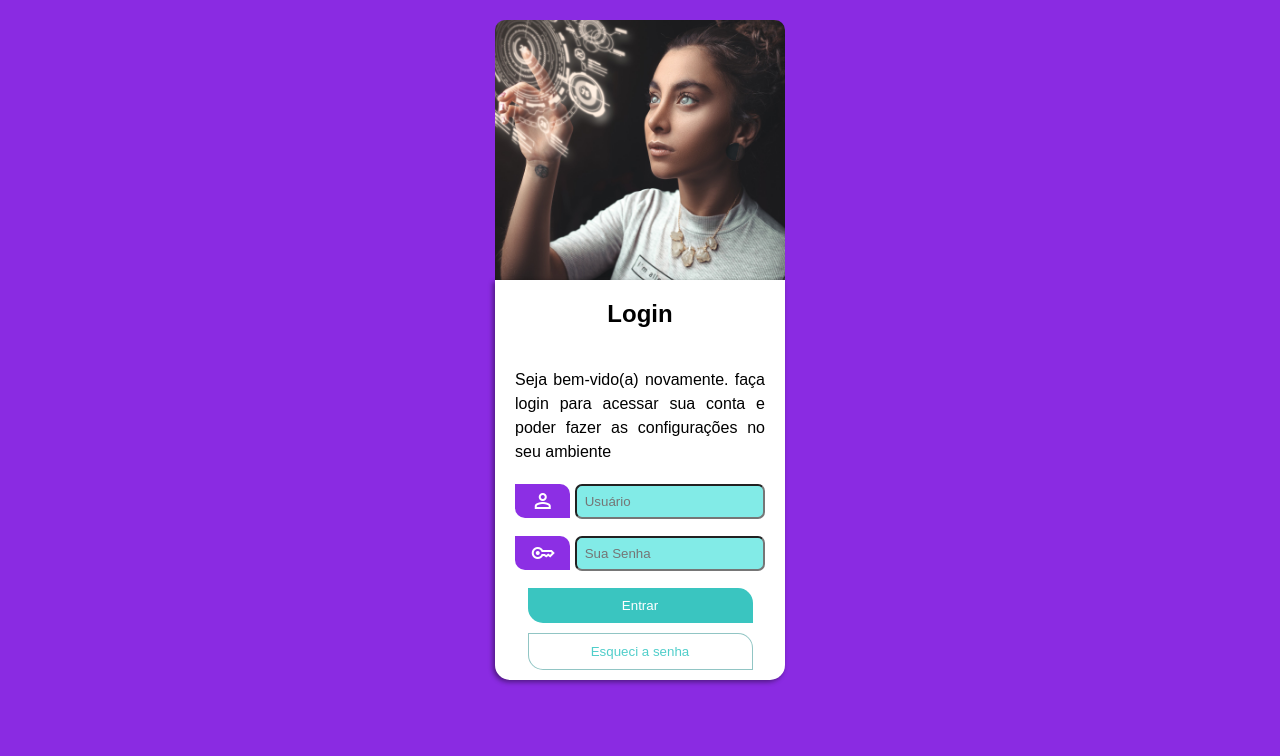
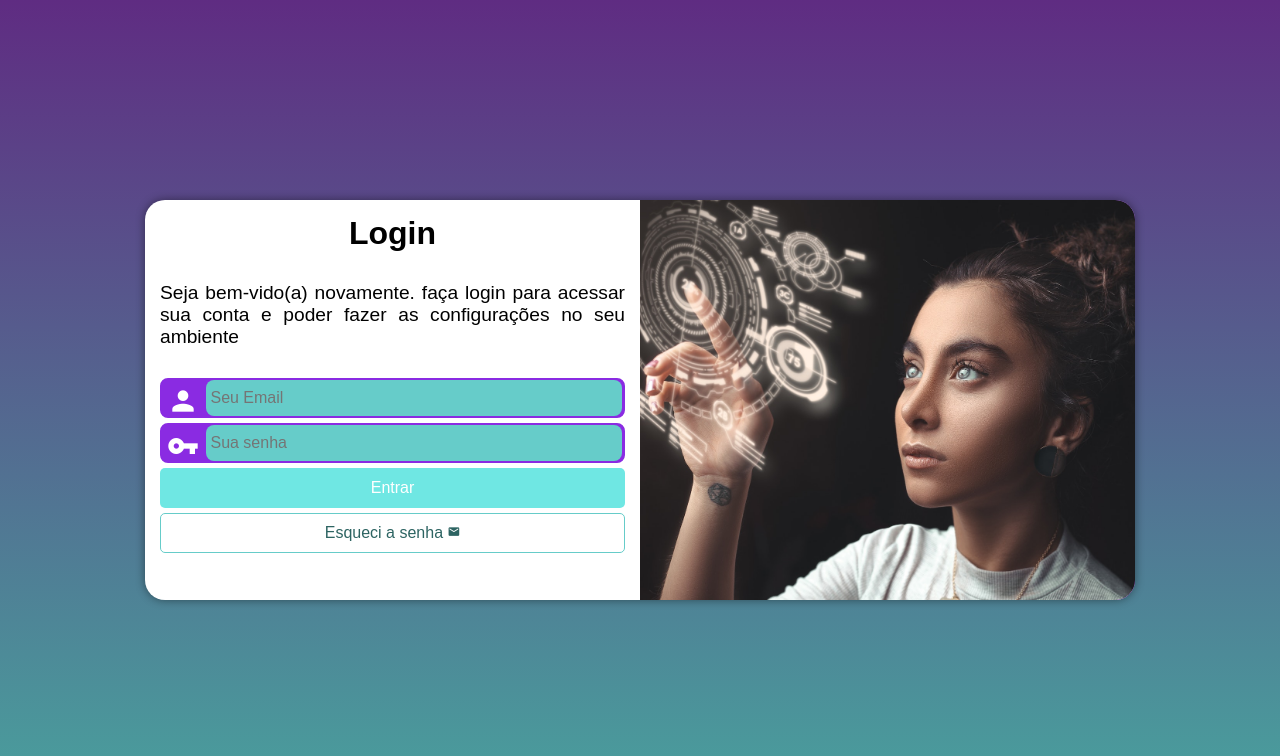
Before and after one commit to Mateus-ADS/projeto-login, a plain HTML site: page index.html in a window 1280 px wide. Drawn offline with nearby package versions, Linux system fonts and the light colour scheme.

Commit message:
refiz o projeto
refiz o projeto com ajuda da video aulo do CursoEmVideo

```diff
--- a/estilos/media.css
+++ b/estilos/media.css
@@ -1,55 +1,51 @@
 @charset "UTF-8";
 
 @media screen and (min-width: 768px) and (max-width:992px) {
-    div#imagem {
-        width: 35%;
-        height: 330px;
-        background: url(../imagens/pexels-ali-pazani-2777898.jpg) center top;
-        background-size: cover;
-        position: absolute;
-        top: 50%;
-        left: 25%;
-        transform: translate(-50%, -50%);
-        border-radius: 10px 0px 0px 10px;
+    body {
+        background-image: linear-gradient(to top, #49a09d,#8a2be2);
+    }
+    section#login {
+        width: 80vw;
+        height: 320px;
+    }
+    section#login > div#imagem {
+        background-position: center center;
+        float: left;
+        width: 40%;
+        height: 100%;
+    }
+    section#login > div#formulario {
+        float: right;
+        width: 60%;
 
     }
-    div#formulario {
-        width: 420px;
-        height: 330px;
-        position: absolute;
-        top: 53%;
-        left: 64%;
-        transform: translate(-50%, -51%);
-        border-radius: 0px 15px 15px 0px;
+    div#formulario > p {
+        margin: 15px 0px;
+    }
+}
+@media screen and (min-width: 992px) {
+    body {
+        background-image: linear-gradient(to top, #49a09d,#5f2c82);
+    }
+    section#login {
+        width: 990px;
+        height: 400px;
+    }
+    section#login > div#imagem {
+        float: right;
+        width: 50%;
+        height: 100%;
+
+    }
+    section#login > div#formulario {
+        float: left;
+        width: 50%;
     }
     div#formulario > h1 {
-        padding: 7px;
+        font-size: 2em;
     }
     div#formulario > p {
-        margin-top: -20px;
-    }
-    input#senha{
-        position: relative;
-        top: -7px;
-        left: 10px;
-        width: 285px;
-    }
-    input#usuario {
-        position: relative;
-        top: -7px;
-        left: 10px;
-        width: 285px;
-    }
-    #entrar {
-        width: 300px;
-    }
-    #rec-senha {
-        width: 300px;
+        font-size: 1.2em;
+        margin: 20px 0px;
     }
 }
-@media screen and (min-width: 1025px) and (max-width:1200px) {
-
-}
-@media screen and (min-width: 1201px) {
-
-}
--- a/estilos/style.css
+++ b/estilos/style.css
@@ -4,7 +4,7 @@
 
     Paleta de cores:
     Verde: #49a09d
-    Lilás: #5f2c82
+    Lilás: #8a2be2
 
 */
 
@@ -12,113 +12,128 @@
     font-family: Arial, Helvetica, sans-serif;
     margin: 0px;
     padding: 0px;
+    box-sizing: border-box;
 }
-body {
-    background-color: blueviolet;
+body,html {
+    background-color: #8a2be2;
+    height: 100vh;
+    width: 100vw;
+}
+main {
+    position: relative;
+    height: 100vh;
     width: 100vw;
 }
 section#login {
-    text-align: center;
+    position: absolute;
+    top: 50%;
+    left: 50%;
+    background-color: white;
+    width: 270px;
+    height: 550px;
+    border-radius: 20px;
+    overflow: hidden;
+    box-shadow: 0px 0px 10px rgba(0, 0, 0, 0.445);
+
+    transform: translate(-50%, -50%);
+    transition: widht 0.5s, height 0.5s;
+    transition-timing-function: ease;
 }
 
-div#formulario > h1 {
-    padding: 20px;
+section#login > div#imagem {
+    display: block;
+    background: #8a2be2 url(../imagens/pexels-ali-pazani-2777898.jpg) no-repeat;
+    background-size: cover;
+    height: 200px;
 }
-div#formulario > p {
-    padding: 20px;
+section#login > div#formulario {
+    display: block;
     text-align: justify;
-    line-height: 1.5em;
-    font-weight: 500;
+    padding: 15px;
 }
 
 input#usuario {
-    padding: 8px;
-    position: relative;
-    margin-bottom: 10px;
-    width: 170px;
-    border-radius: 7px;
-    top: -7px;
-    background-color: #82ebe7;
-}
-input#usuario:focus {
-   background-color: white;
-   color: black;
-}
-
-input#senha:focus {
-    background-color: white;
-    color: black;
+    display: inline-block;
+    padding: 5px;
 }
 input#senha {
-    padding: 8px;
-    position: relative;
-    top: -7px;
-    width: 170px;
-    border-radius: 7px;
-    background-color: #82ebe7;
+    display: inline-block;
+    padding: 5px;
+    margin-bottom: 10px;
 
 }
-
-div#imagem {
-    background: url(../imagens/pexels-ali-pazani-2777898.jpg) center center ;
-    background-size: cover;
-    position: absolute;
-    top: 20%;
-    left: 50%;
-    transform: translate(-50%, -50%);
-    height: 40%;
-    width: 290px;
-    margin-top: 20px;
-    border-radius:  10px 10px 0px 0px;
+div#formulario > p {
+    font-size: 0.9em;
+    text-align: justify;
+    padding: 10px 0px 10px 0px;
 }
-div#formulario {
-    background-color: rgb(255, 255, 255);
-    position: absolute;
-    top: 60%;
-    left: 50%;
-    transform: translate(-50%, -50%);
-    height: 400px;
-    width: 290px;
-    border-radius: 0px 0px 15px 15px;
-    box-shadow: -2px 2px 5px rgba(0, 0, 0, 0.438);
+div#formulario > h1 {
+    text-align: center;
+    margin-bottom: 10px;
 }
-
-.material-symbols-outlined {
-    display: inline-block;
-    background-color:  rgb(140, 47, 228);
-    color: rgb(255, 255, 255);
+form > div.campo {
+    border: 2px solid #8a2be2;
+    background-color: #8a2be2;
+    display: block;
+    width: 100%;
+    height: 40px;
+    border-radius: 8px;
+    margin: 5px 0px;
+}
+div.campo > span  {
+    color: white;
+    font-size: 2em;
+    width: 40px;
     padding: 5px;
-    border-radius: 0px 10px 0px 10px;
-    width: 45px;
 }
-
-#entrar {
-    display: inline-block;
-    padding: 10px 15px 10px 15px;
-    background-color: #3ac5c0;
+div.campo > input {
+    border: none;
+    background-color: #66ccc9;
+    font-size: 1em;
+    height: 100%;
+    border-radius: 8px;
+    padding: 4px;
+    width: calc(100% - 45px);
+    transform: translateY(-14px);
+}
+div.campo input:focus-within {
+    background-color: white;
+}
+div.campo > label {
+    display: none;
+}
+form > input[type=submit] {
+    display: block;
+    font-size: 1em;
+    width: 100%;
+    height: 40px;
+    background-color: #6fe7e3;
     color: white;
-    margin-top: 10px;
-    margin-bottom: 10px;
-    border-radius: 0px 15px 0px 15px;
-    border: 0px;
-    width: 225px;
+    border: none;
+    border-radius: 5px;
 }
-#rec-senha {
-    display: inline-block;
-    padding: 10px 15px 10px 15px;
-    background-color: rgb(255, 255, 255);
-    color: #50ceca;
-    font-weight: lighter;
-    border-radius: 0px 15px 0px 15px;
-    border: 0px;
-    width: 225px;
-    border: 1px solid #49a09d9a;
+form > input[type=submit]:hover {
+    background-color: #66ccc9;
+    cursor: pointer;
 }
-
-#entrar:hover {
-    background-color: #50ceca;
+form > a.botao {
+    margin-top: 5px;
+    padding-top: 10px;
+    display: block;
+    text-align: center;
+    font-size: 1em;
+    width: 100%;
+    height: 40px;
+    background-color: white;
+    border-radius: 5px;
+    border: 1px solid #66ccc9;
+    color: #2d6462;
+    text-decoration: none;
 }
-#rec-senha:hover {
-    background-color: #3ac5c0;
-    color: white;
+form > a.botao:hover {
+    background-color: #66ccc9;
+    color: #ffff;
 }
+form > a.botao > i {
+    font-size: 0.8em;
+}
--- a/index.html
+++ b/index.html
@@ -5,10 +5,10 @@
     <meta http-equiv="X-UA-Compatible" content="IE=edge">
     <meta name="viewport" content="width=device-width, initial-scale=1.0">
     <title>Login</title>
-    <link rel="stylesheet" href="https://fonts.googleapis.com/css2?family=Material+Symbols+Outlined:opsz,wght,FILL,GRAD@20..48,100..700,0..1,-50..200" />
-    <link rel="stylesheet" href="https://fonts.googleapis.com/css2?family=Material+Symbols+Outlined:opsz,wght,FILL,GRAD@20..48,100..700,0..1,-50..200" />
     <link rel="stylesheet" href="estilos/style.css">
     <link rel="stylesheet" href="/estilos/media.css">
+    <link href="https://fonts.googleapis.com/icon?family=Material+Icons"
+      rel="stylesheet">
 </head>
 <body>
     <main>
@@ -18,25 +18,19 @@
             <div id="formulario">
                 <h1>Login</h1>
                 <p>Seja bem-vido(a) novamente. faça login para acessar sua conta e poder fazer as configurações no seu ambiente</p>
-                <form action="login.php" method="post" autocomplete="off">
-                    <label for="usuario">
-                        <span class="material-symbols-outlined">
-                            person
-                            </span>
-                        <input type="text" id="usuario" placeholder="Usuário" required>
-                    </label>
-                    <label for="senha">
-                        <span class="material-symbols-outlined">
-                            key
-                            </span>
-                        <input type="text" id="senha" placeholder="Sua Senha" required minlength="10" maxlength="20">
-                    </label>
-                    <label for="entrar">
-                        <input type="submit" value="Entrar" id="entrar">
-                    </label>
-                    <label for="rec-senha">
-                        <input type="submit" value="Esqueci a senha" id="rec-senha">
-                    </label>
+                <form action="login.php" method="post" autocomplete="on">
+                    <div class="campo">
+                        <span class="material-icons">person</span></label>
+                        <input type="email" name="login" id="ilogin" placeholder="Seu Email" autocomplete="email" required maxlength="30">
+                        <label for="ilogin">Login
+                    </div>
+                    <div class="campo">
+                        <span class="material-icons">vpn_key</span>
+                        <input type="password" name="senha" id="isenha" placeholder="Sua senha" autocomplete="current-password" required minlength="12" max="20">
+                        <label for="isenha">Senha</label>
+                    </div>
+                    <input type="submit" value="Entrar">
+                    <a href="esqueici.html" class="botao">Esqueci a senha <i class="material-icons">mail</i></a>
                 </form>
             </div>
         </section>
```
